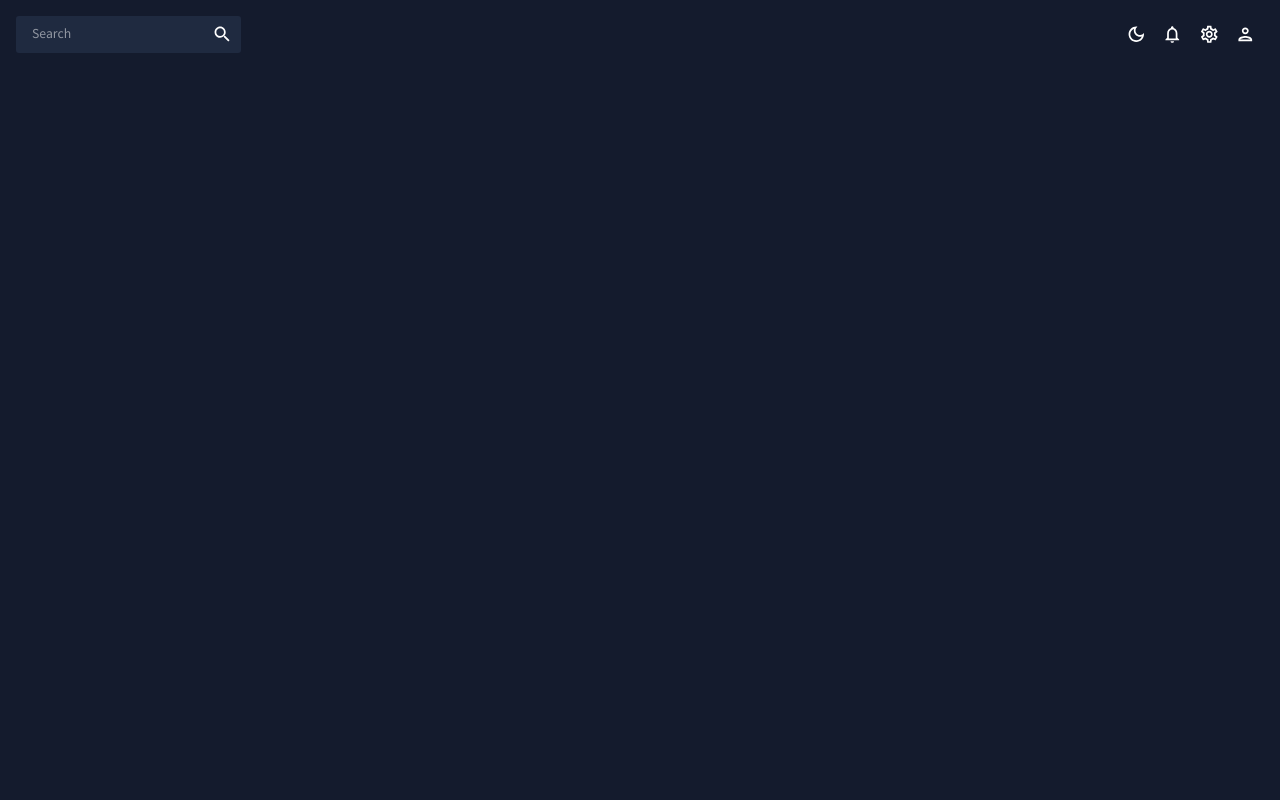
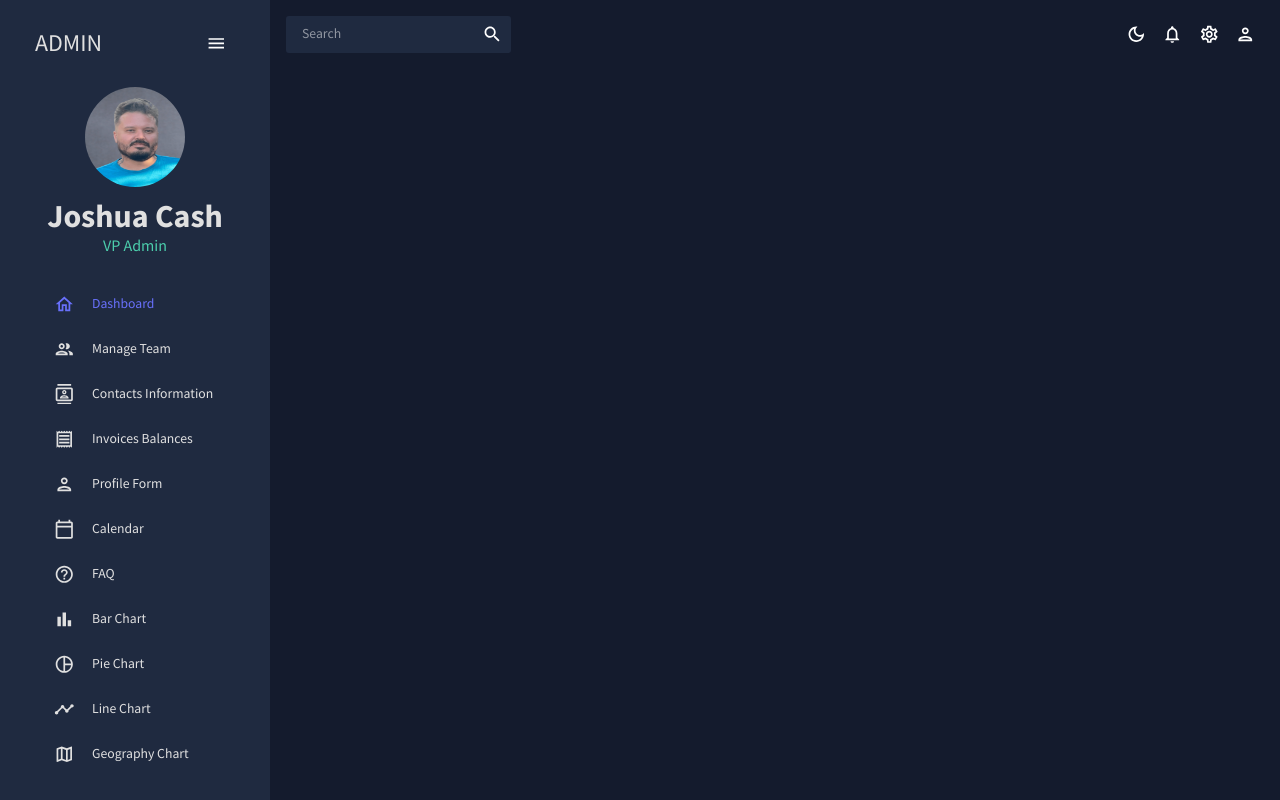
Before and after one commit to JoshuaCash/admin-dashboard, a React (Create React App) app in the folder react-admin/: page /team in a window 1280 px wide. Before the commit this address had no page. Built offline with nearby package versions, Linux system fonts and the light colour scheme.

Commit message:
add sidebar

```diff
--- a/react-admin/src/App.js
+++ b/react-admin/src/App.js
@@ -1,8 +1,21 @@
 import { ColorModeContext, useMode} from './theme';
 import { CssBaseline, ThemeProvider} from '@mui/material';
 import { Routes, Route } from 'react-router-dom';
+import Topbar from './scenes/global/Topbar';
 import Dashboard from './scenes/dashboard';
-import Topbar from './scenes/global/Topbar';
+import Sidebar from './scenes/global/Sidebar'
+// import Team from './scenes/team';
+// import Invoices from './scenes/invoices';
+// import Contacts from './scenes/contacts';
+// import Bar from './scenes/bar';
+// import Form from './scenes/form';
+// import Line from './scenes/line';
+// import Pie from './scenes/pie';
+// import FAQ from './scenes/faq'
+// import Geography from './scenes/geography'
+// import Calendar from './scenes/calendar'
+
+
 
 function App() {
   const [theme, colorMode] = useMode();
@@ -12,10 +25,21 @@
       <ThemeProvider theme={theme}>
         <CssBaseline />
         <div className="app">
+          <Sidebar />
           <main className="content">
             <Topbar />
             <Routes>
               <Route path="/" element={<Dashboard />} />
+              {/* <Route path="/team" element={<Team />} /> */}
+              {/* <Route path="/invoices" element={<Invoices />} /> */}
+              {/* <Route path="/contacts" element={<Contacts />} /> */}
+              {/* <Route path="/bar" element={<Bar />} /> */}
+              {/* <Route path="/form" element={<Form />} /> */}
+              {/* <Route path="/line" element={<Line />} /> */}
+              {/* <Route path="/pie" element={<Pie />} /> */}
+              {/* <Route path="/faq" element={<FAQ />} /> */}
+              {/* <Route path="/geography" element={<Geography />} /> */}
+              {/* <Route path="/calendar" element={<Calendar />} /> */}
             </Routes>
           </main>
         </div>
--- a/react-admin/src/scenes/global/Sidebar.jsx
+++ b/react-admin/src/scenes/global/Sidebar.jsx
@@ -1,6 +1,196 @@
+import { useState } from "react";
+import { ProSidebar, Menu, MenuItem } from "react-pro-sidebar";
+import { Box, IconButton, Typography, useTheme } from "@mui/material";
+import { Link } from "react-router-dom";
+import "react-pro-sidebar/dist/css/styles.css";
+import { tokens } from "../../theme";
+import HomeOutlinedIcon from "@mui/icons-material/HomeOutlined";
+import PeopleOutlinedIcon from "@mui/icons-material/PeopleOutlined";
+import ContactsOutlinedIcon from "@mui/icons-material/ContactsOutlined";
+import ReceiptOutlinedIcon from "@mui/icons-material/ReceiptOutlined";
+import PersonOutlinedIcon from "@mui/icons-material/PersonOutlined";
+import CalendarTodayOutlinedIcon from "@mui/icons-material/CalendarTodayOutlined";
+import HelpOutlineOutlinedIcon from "@mui/icons-material/HelpOutlineOutlined";
+import BarChartOutlinedIcon from "@mui/icons-material/BarChartOutlined";
+import PieChartOutlineOutlinedIcon from "@mui/icons-material/PieChartOutlineOutlined";
+import TimelineOutlinedIcon from "@mui/icons-material/TimelineOutlined";
+import MenuOutlinedIcon from "@mui/icons-material/MenuOutlined";
+import MapOutlinedIcon from "@mui/icons-material/MapOutlined";
+
+const Item = ({ title, to, icon, selected, setSelected}) => {
+    const theme = useTheme();
+    const colors = tokens(theme.palette.mode);
+    return (
+        <MenuItem
+        active={selected === title}
+        style={{ color: colors.grey[100]}}
+        onClick={() => setSelected(title)}
+        icon={icon}
+        >
+            <Typography>{title}</Typography>
+            <Link to={to} />
+        </MenuItem>
+    );
+};
 
 const Sidebar = () => {
-    return <div>Sidebar</div>
+    const theme = useTheme();
+    const colors = tokens(theme.palette.mode);
+    const [isCollapsed, setIsCollapsed] = useState(false);
+    const [selected, setSelected] = useState("Dashboard");
+
+    return (
+        <Box
+        sx={{
+            "& .pro-sidebar-inner": {
+                background: `${colors.primary[400]} !important`
+            },
+            "& .pro-icon-wrapper": {
+                backgroundColor: "transparent !important"
+            },
+            "& .pro-inner-item": {
+                padding: "5px 35px 5px 20px !important"
+            },
+            "& .pro-inner-item:hover": {
+                color: "#868dfb !important"
+            },
+            "& .pro-menu-item.active": {
+                color: "#6870fa !important"
+            },
+        }}
+        >
+            <ProSidebar collapsed={isCollapsed}>
+                <Menu iconShape="square">
+                    {/* LOGO AND MENU ICON */}
+                    <MenuItem
+                        onClick={() => setIsCollapsed(!isCollapsed)}
+                        icon={isCollapsed ? <MenuOutlinedIcon /> : undefined}
+                        style={{
+                            margin: "10px 0 20px 0",
+                            color: colors.grey[100],
+                        }}
+                        >
+                            {!isCollapsed && (
+                                <Box
+                                    display="flex"
+                                    justifyContent="space-between"
+                                    alignItems="center"
+                                    ml="15px"
+                                >
+                                   <Typography variant="h3" color={colors.grey[100]}>
+                                        ADMIN
+                                    </Typography>
+                                    <IconButton onClick={() => setIsCollapsed(!isCollapsed)}>
+                                        <MenuOutlinedIcon />
+                                    </IconButton>
+                                </Box>
+                            )}
+                    </MenuItem>
+
+                    {/* USER */}
+                    {!isCollapsed && (
+                        <Box mb="25px">
+                            <Box display="flex" justifyContent="center" alignItems="center">
+                                <img
+                                alt="profile-user"
+                                width="100px"
+                                height="100px"
+                                src={`../../assets/user1.png`}
+                                style={{ cursor: "pointer", borderRadius: "50%"}}
+                                />
+                            </Box>
+
+                            <Box textAlign="center">
+                                <Typography variant="h2" color={colors.grey[100]} fontWeight="bold" sx={{ m: "10px 0 0 0"}}>Joshua Cash</Typography>
+                                <Typography variant="h5" color={colors.greenAccent[500]}>VP Admin</Typography>
+                            </Box>
+                        </Box>
+                    )}
+
+                    {/* MENU ITEMS */}
+                    <Box paddingLeft={isCollapsed ? undefined : "10%"}>
+                        <Item
+                            title="Dashboard"
+                            to="/"
+                            icon={<HomeOutlinedIcon />}
+                            selected={selected}
+                            setSelected={setSelected}
+                        />
+                        <Item
+                            title="Manage Team"
+                            to="/team"
+                            icon={<PeopleOutlinedIcon />}
+                            selected={selected}
+                            setSelected={setSelected}
+                        />
+                        <Item
+                            title="Contacts Information"
+                            to="/contacts"
+                            icon={<ContactsOutlinedIcon />}
+                            selected={selected}
+                            setSelected={setSelected}
+                        />
+                        <Item
+                            title="Invoices Balances"
+                            to="/invoices"
+                            icon={<ReceiptOutlinedIcon />}
+                            selected={selected}
+                            setSelected={setSelected}
+                        />
+                        <Item
+                            title="Profile Form"
+                            to="/form"
+                            icon={<PersonOutlinedIcon />}
+                            selected={selected}
+                            setSelected={setSelected}
+                        />
+                        <Item
+                            title="Calendar"
+                            to="/calendar"
+                            icon={<CalendarTodayOutlinedIcon />}
+                            selected={selected}
+                            setSelected={setSelected}
+                        />
+                        <Item
+                            title="FAQ"
+                            to="/faq"
+                            icon={<HelpOutlineOutlinedIcon />}
+                            selected={selected}
+                            setSelected={setSelected}
+                        />
+                        <Item
+                            title="Bar Chart"
+                            to="/bar"
+                            icon={<BarChartOutlinedIcon />}
+                            selected={selected}
+                            setSelected={setSelected}
+                        />
+                        <Item
+                            title="Pie Chart"
+                            to="/pie"
+                            icon={<PieChartOutlineOutlinedIcon />}
+                            selected={selected}
+                            setSelected={setSelected}
+                        />
+                        <Item
+                            title="Line Chart"
+                            to="/line"
+                            icon={<TimelineOutlinedIcon />}
+                            selected={selected}
+                            setSelected={setSelected}
+                        />
+                        <Item
+                            title="Geography Chart"
+                            to="/geography"
+                            icon={<MapOutlinedIcon />}
+                            selected={selected}
+                            setSelected={setSelected}
+                        />
+                    </Box>
+                </Menu>
+            </ProSidebar>
+        </Box>
+    )
 }
 
 export default Sidebar;
```
Also changed, not shown: react-admin/public/assets/user.png (added), react-admin/public/assets/user1.png (added).
